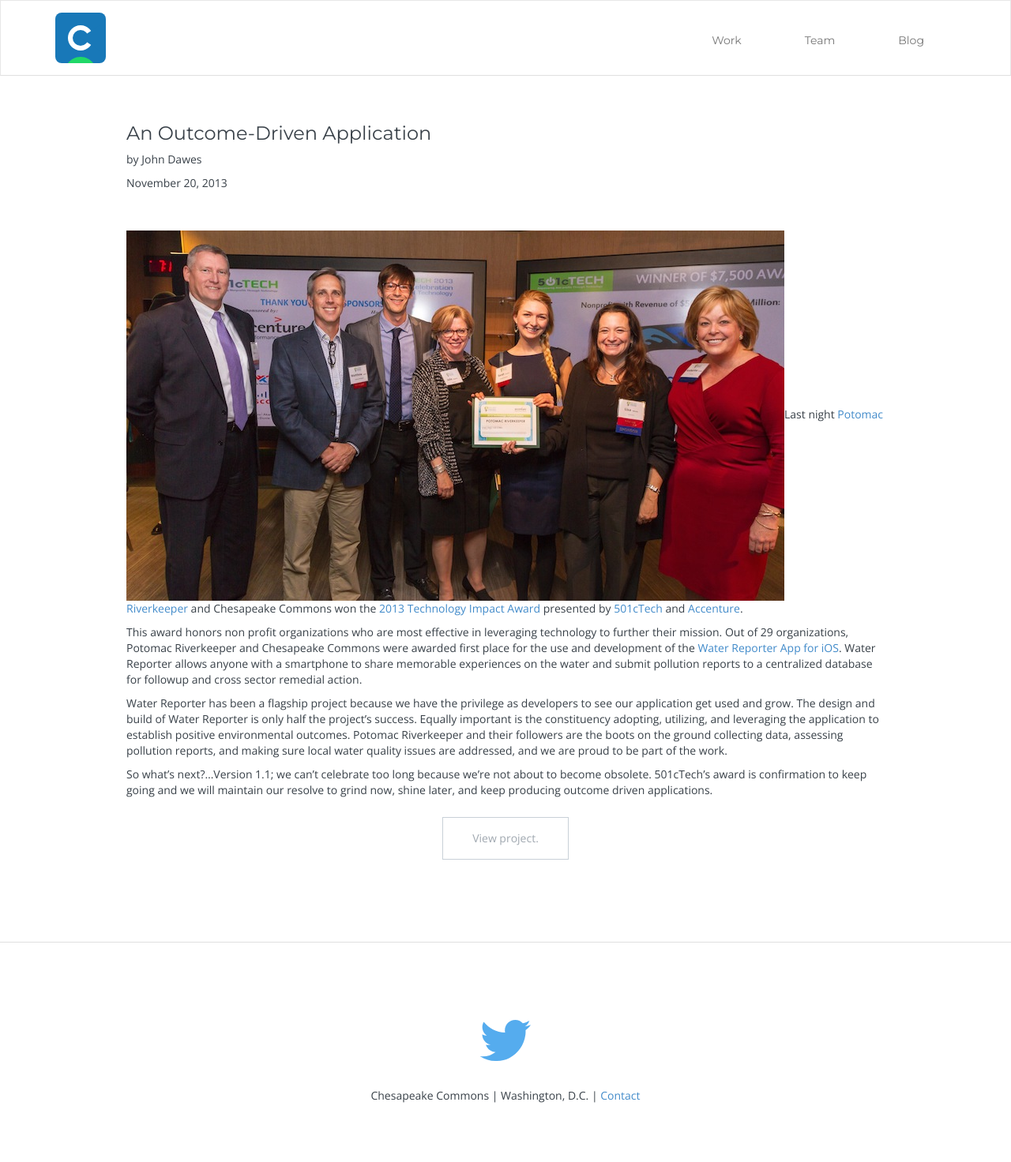
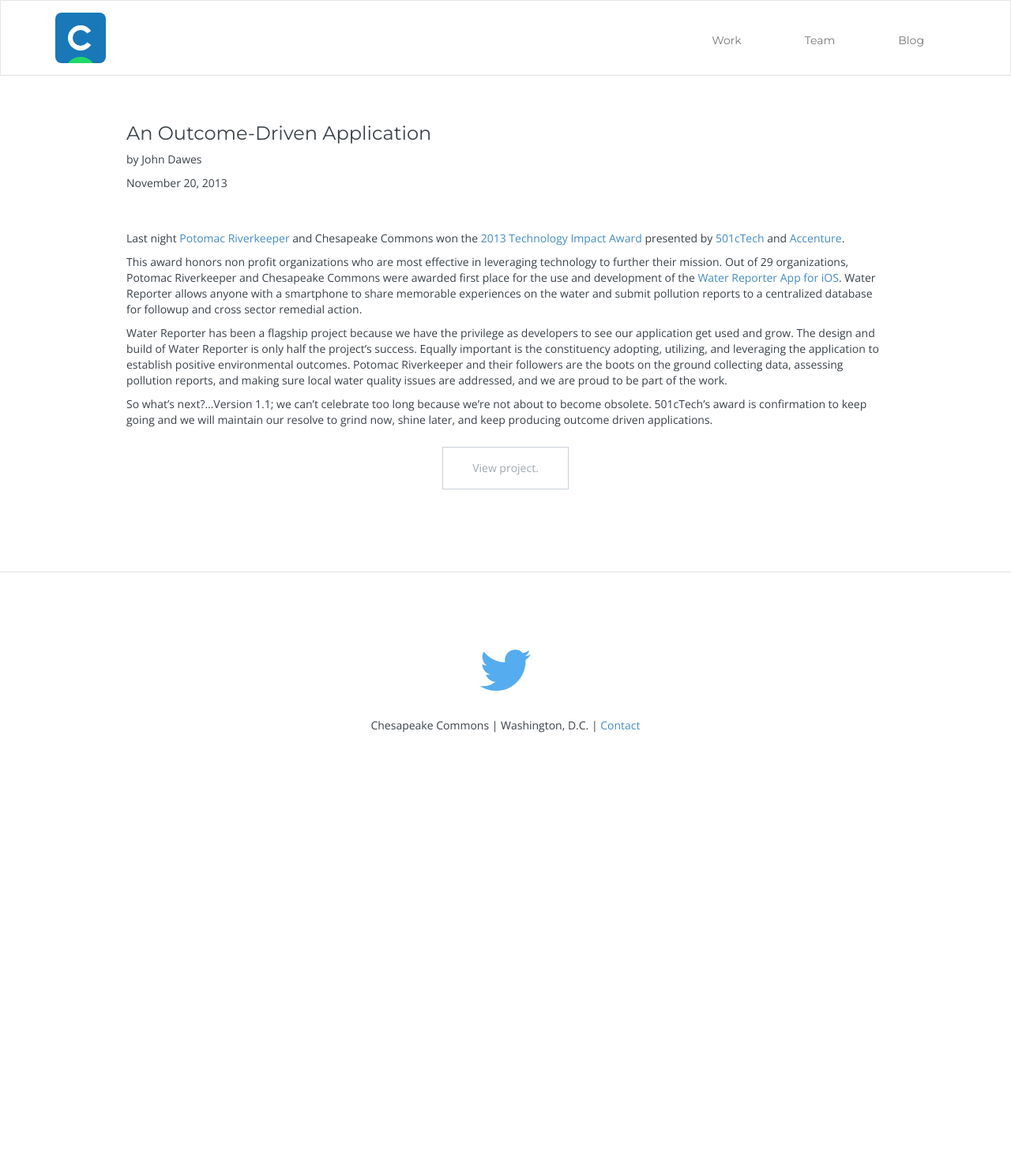
Before and after one commit to brendandm/brendandm.github.io, a Jekyll site: the page built from _posts/2013-11-20-an-outcome-driven-application.md, in a window 1280 px wide. Shown: the whole page at 79% size. Built offline with Jekyll 4.4.1, drawn with Linux system fonts in a browser that asks for light colours; nearby versions of some CDN libraries; Markdown is read by kramdown in place of the engine named in the settings; after the commit the page ends 1003 px from its top, so only the background shows below that.

Commit message:
Updated 2013-11-20-an-outcome-driven-application.md

```diff
--- a/_posts/2013-11-20-an-outcome-driven-application.md
+++ b/_posts/2013-11-20-an-outcome-driven-application.md
@@ -8,7 +8,7 @@
 published: true
 ---
 
-![](/assets/Potomac-Riverkeeper.jpg)Last night <a href="http://www.potomacriverkeeper.org/" target="_blank">Potomac Riverkeeper</a> and Chesapeake Commons won the <a href="http://www.501ctech.org/potomac-riverkeeper-and-ywca-national-capital-area-win-2013-technology-impact-awards-2/" target="_blank">2013 Technology Impact Award</a> presented by <a href="http://www.501ctech.org/#&amp;panel1-1&amp;panel2-1" target="_blank">501cTech</a> and <a href="http://www.accenture.com/us-en/pages/index.aspx" target="_blank">Accenture</a>.
+Last night <a href="http://www.potomacriverkeeper.org/" target="_blank">Potomac Riverkeeper</a> and Chesapeake Commons won the <a href="http://www.501ctech.org/potomac-riverkeeper-and-ywca-national-capital-area-win-2013-technology-impact-awards-2/" target="_blank">2013 Technology Impact Award</a> presented by <a href="http://www.501ctech.org/#&amp;panel1-1&amp;panel2-1" target="_blank">501cTech</a> and <a href="http://www.accenture.com/us-en/pages/index.aspx" target="_blank">Accenture</a>.
 
 <!-- ex -->
 
```
